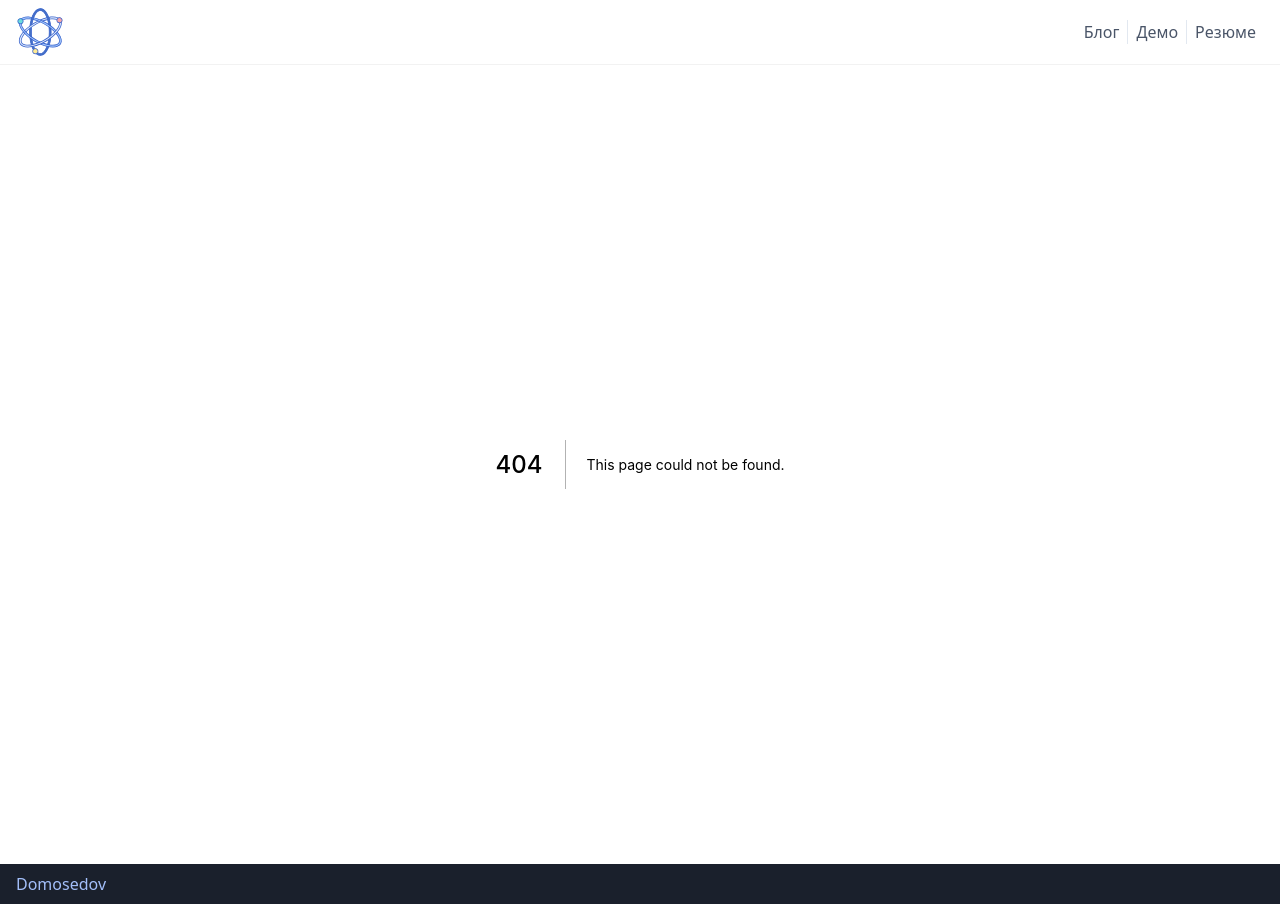
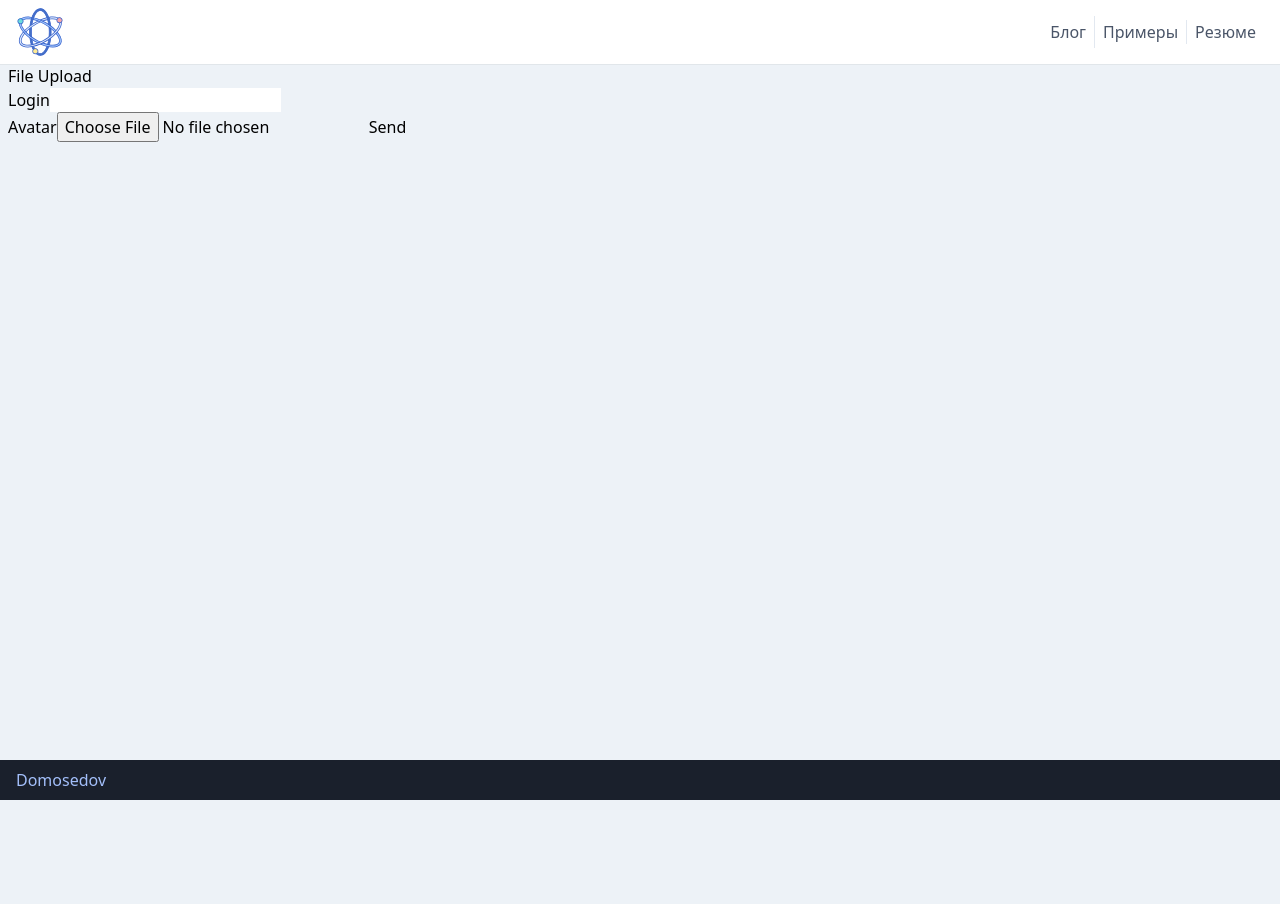
Before and after one commit to domosedov/nextjs-blog, a Next.js app: page /demo/file-upload in a window 1280 px wide. Before the commit this address had no page. After the commit the page ends 800 px from the top, so only its background shows below. Built offline with nearby package versions, Linux system fonts and the light colour scheme.

Commit message:
start file upload route

```diff
--- /dev/null
+++ b/components/Layout/DropdownMenu.tsx
@@ -0,0 +1,50 @@
+import { useMenuClickOutside } from "lib/hooks/use-menu-click-outside";
+import { memo, ReactNode, useRef, useState } from "react";
+import { useTransition, animated } from "react-spring";
+
+const DropdownMenu = ({
+  buttonText,
+  children,
+}: {
+  buttonText: string;
+  children: ReactNode;
+}) => {
+  const [isOpen, setIsOpen] = useState(false);
+  const transition = useTransition(isOpen, null, {
+    from: { opacity: 0, transform: "translateY(-25%)" },
+    enter: { opacity: 1, transform: "translateY(0%)" },
+    leave: { opacity: 0, transform: "translateY(-25%)" },
+  });
+
+  const buttonRef = useRef<HTMLButtonElement>(null);
+  const menuRef = useRef<HTMLDivElement>(null);
+
+  useMenuClickOutside(setIsOpen, buttonRef, menuRef);
+
+  return (
+    <div className="relative">
+      <button
+        ref={buttonRef}
+        onClick={() => setIsOpen(!isOpen)}
+        className="px-2 py-1 text-gray-700 rounded-md duration-150 hover:text-indigo-600 hover:underline focus:outline-none focus:shadow-outline"
+      >
+        {buttonText}
+      </button>
+      {transition.map(
+        ({ item, props, key }) =>
+          item && (
+            <animated.div
+              ref={menuRef}
+              style={props}
+              key={key}
+              className="text-gray-800 absolute border top-auto mt-1 right-0 w-40 bg-white rounded-lg p-4"
+            >
+              {children}
+            </animated.div>
+          )
+      )}
+    </div>
+  );
+};
+
+export default memo(DropdownMenu);
--- a/components/Layout/Navbar.tsx
+++ b/components/Layout/Navbar.tsx
@@ -1,4 +1,5 @@
 import Link from "next/link";
+import DropdownMenu from "./DropdownMenu";
 
 const Navbar = () => {
   return (
@@ -12,11 +13,20 @@ const Navbar = () => {
           </Link>
         </li>
         <li>
-          <Link href="/demo">
-            <a className="px-2 py-1 text-gray-700 rounded-md duration-150 hover:text-indigo-600 hover:underline focus:outline-none focus:shadow-outline">
-              Демо
-            </a>
-          </Link>
+          <DropdownMenu buttonText="Примеры">
+            <ul>
+              <li>
+                <Link href="/demo/todo-app">
+                  <a>Todo App</a>
+                </Link>
+              </li>
+              <li>
+                <Link href="/demo/file-upload">
+                  <a>File Upload</a>
+                </Link>
+              </li>
+            </ul>
+          </DropdownMenu>
         </li>
         <li>
           <Link href="/resume">
--- /dev/null
+++ b/lib/hooks/use-menu-click-outside.ts
@@ -0,0 +1,25 @@
+import { Dispatch, RefObject, SetStateAction, useEffect } from "react";
+
+export const useMenuClickOutside = (
+  setIsOpen: Dispatch<SetStateAction<boolean>>,
+  buttonRef: RefObject<HTMLButtonElement>,
+  menuRef: RefObject<HTMLDivElement>
+) => {
+  useEffect(() => {
+    const handleClickOutside = (event: MouseEvent) => {
+      if (event.target instanceof HTMLElement) {
+        if (
+          menuRef.current &&
+          !menuRef.current.contains(event.target) &&
+          event.target !== buttonRef.current
+        ) {
+          setIsOpen(false);
+        }
+      }
+    };
+    document.addEventListener("mousedown", handleClickOutside);
+    return () => {
+      document.removeEventListener("mousedown", handleClickOutside);
+    };
+  }, [menuRef, buttonRef]);
+};
--- a/package.json
+++ b/package.json
@@ -12,13 +12,17 @@
     "@next/mdx": "^10.0.0",
     "@prisma/client": "^2.10.1",
     "bcrypt": "^5.0.0",
+    "formidable": "^1.2.2",
+    "formidable-serverless": "^1.0.3",
     "formik": "^2.2.1",
     "immer": "^7.0.14",
     "joi": "^17.3.0",
+    "jsonwebtoken": "^8.5.1",
     "next": "^10.0.0",
     "next-seo": "^4.14.1",
     "react": "^17.0.1",
     "react-dom": "^17.0.1",
+    "react-spring": "^8.0.27",
     "use-immer": "^0.4.1",
     "uuid": "^8.3.1",
     "yup": "^0.29.3"
@@ -26,6 +30,8 @@
   "devDependencies": {
     "@prisma/cli": "^2.10.1",
     "@types/bcrypt": "^3.0.0",
+    "@types/formidable": "^1.0.31",
+    "@types/jsonwebtoken": "^8.5.0",
     "@types/node": "^14.14.2",
     "@types/react": "^16.9.55",
     "@types/react-dom": "^16.9.9",
--- /dev/null
+++ b/pages/api/upload.ts
@@ -0,0 +1,21 @@
+import fs from 'fs'
+import formidable from 'formidable'
+import { NextApiRequest, NextApiResponse } from "next";
+
+export const config = {
+    api: {
+        bodyParser: false
+    }
+}
+
+export default async (req: NextApiRequest, res: NextApiResponse) => {
+    const data = await new Promise((resolve, reject) => {
+        const form = new formidable.IncomingForm();
+        form.parse(req, (err, fields, files) => {
+            console.log(fields)
+            console.log(files)
+        })
+    })
+    await data
+    res.json({message: 'hello'})
+}
--- a/pages/api/users/index.ts
+++ b/pages/api/users/index.ts
@@ -39,6 +39,7 @@ export default async (req: NextApiRequest, res: NextApiResponse) => {
       })
       res.json(newUser)
     } catch (err) {
+      console.error(err)
       res.status(400).json({message: err.message})
     }
   } else {
--- /dev/null
+++ b/pages/demo/file-upload.tsx
@@ -0,0 +1,69 @@
+import Container from "@/components/Layout/Container";
+import { useFormik } from "formik";
+import { ChangeEvent } from "react";
+import * as Yup from "yup";
+
+const FileUploadPage = (_props: any) => {
+  const formik = useFormik({
+    initialValues: {
+      avatar: null,
+      login: "",
+    },
+    validationSchema: Yup.object({
+      login: Yup.string().required(),
+      avatar: Yup.mixed()
+        .test("filesize", "Файл слишком большой", (value) => {
+          console.log(value);
+          return value && value.size <= 5000000;
+        })
+        .test("ext", "Неверное расширение", (value) => {
+          const ACCEPTED_TYPES: string[] = ["image/jpeg", "image/png"];
+          return value && value.type === "image/jpeg";
+        })
+        .nullable(),
+    }),
+    onSubmit: async (values) => {
+      const formData = new FormData();
+      formData.append("login", values.login);
+      if (values.avatar) {
+        formData.append("avatar", values.avatar!);
+      }
+
+      const response = await fetch("/api/upload", {
+        method: "POST",
+        body: formData,
+      });
+    },
+  });
+
+  return (
+    <Container>
+      <h1>File Upload</h1>
+      <form onSubmit={formik.handleSubmit} encType="multipart/form-data">
+        <label htmlFor="login">Login</label>
+        <input
+          type="text"
+          id="login"
+          name="login"
+          value={formik.values.login}
+          onChange={formik.handleChange}
+        />
+        {formik.errors.login ? <div>{formik.errors.login}</div> : null}
+        <br />
+        <label htmlFor="avatar">Avatar</label>
+        <input
+          type="file"
+          id="avatar"
+          name="avatar"
+          onChange={(evt: ChangeEvent<HTMLInputElement>) => {
+            formik.setFieldValue("avatar", evt!.currentTarget!.files![0]);
+          }}
+        />
+        {formik.errors.avatar ? <div>{formik.errors.avatar}</div> : null}
+        <button type="submit">Send</button>
+      </form>
+    </Container>
+  );
+};
+
+export default FileUploadPage;
--- a/pages/demo/todo-app.tsx
+++ b/pages/demo/todo-app.tsx
@@ -34,7 +34,7 @@ const editTodoDescription = produce(
   }
 );
 
-const TodoApp = () => {
+const TodoApp = (_props: any) => {
   const [todos, setTodos] = useImmer<TodoType[]>([]);
   const formik = useFormik({
     initialValues: {
```
Also changed, not shown: 1 other file (tests, documents, lock files or other folders).
